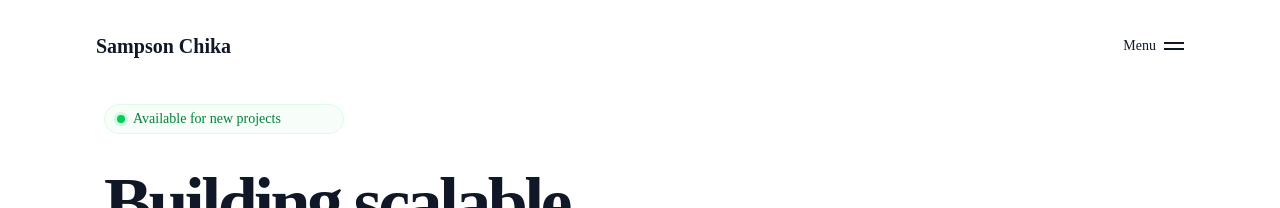
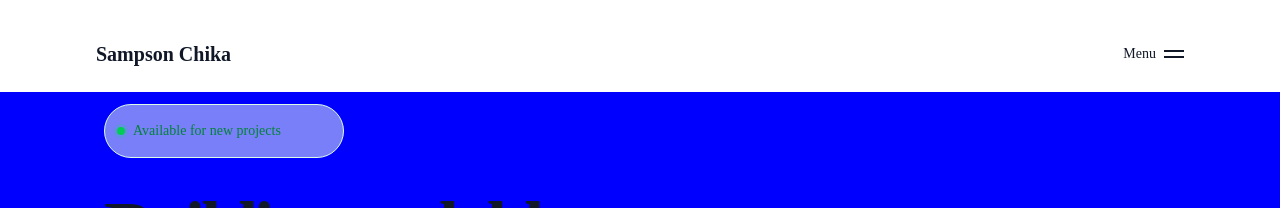
Before and after one commit to Sams-archive/portfoliov, a React (Vite) app: page / in a window 1280 px wide. Shown: the top 208 px of the page. Built offline with nearby package versions, Linux system fonts and the light colour scheme; a web font is replaced by a local one.

Commit message:
omo i don tire

```diff
--- a/src/components/Header.jsx
+++ b/src/components/Header.jsx
@@ -4,7 +4,7 @@ import App from "../App";
 export default function Header({ setIsOpen }) {
   return (
     <section id="header">
-      <div className="fixed top-0 left-0 right-0 z-50 flex items-center justify-between px-4 sm:px-6 md:px-24 h-16 md:h-23 w-full bg-white">
+      <div className="fixed top-0 left-0 right-0 z-50 flex items-center justify-between pt-4 px-4 sm:px-6 md:px-24 h-16 md:h-23 w-full bg-white">
         <a
           href="#header"
           onClick={() => window.scrollTo({ top: 0, behavior: "smooth" })}
--- a/src/index.css
+++ b/src/index.css
@@ -2,7 +2,7 @@
 
 :root {
    /* font-family: system-ui, "Lato", sans-serif;  */
-  background-color: white;
+  background-color: blue;
   scroll-behavior: smooth;
   font-family: "McLaren", cursive;
 }
--- a/src/pages/Home.jsx
+++ b/src/pages/Home.jsx
@@ -4,8 +4,8 @@ import Me from "../assets/me.png";
 export default function Home() {
   return (
     <section id="home" className="relative z-10">
-      <div className="flex flex-col px-4 sm:px-6 md:mx-20 my-8 md:mt-22">
-        <div className="inline-flex items-center gap-2 px-3 py-1 bg-green-50/50 border border-green-100 w-60 mt-4 mb-4 rounded-full">
+      <div className="flex flex-col px-4 sm:px-6 md:mx-20  my-16 md:mt-22">
+        <div className="inline-flex items-center gap-2  px-3 py-4 bg-green-50/50 border border-green-100 w-60 mt-4 mb-4 rounded-full">
           <span className="relative flex h-2 w-2">
             <span className="animate-ping absolute inline-flex h-full w-full rounded-full bg-green-400 opacity-75"></span>
             <span className="flex rounded-full h-2 w-2 bg-green-500"></span>
```
